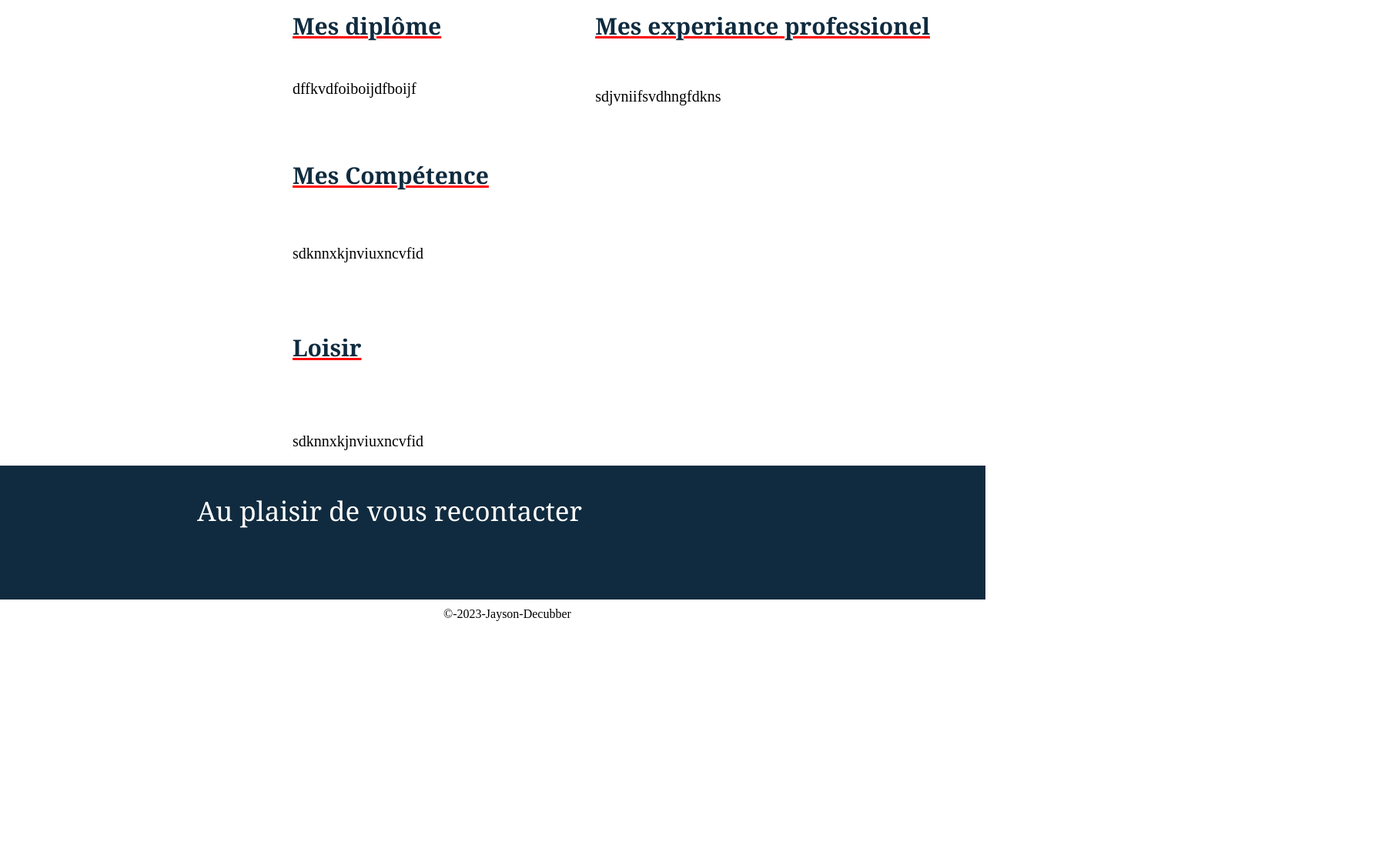
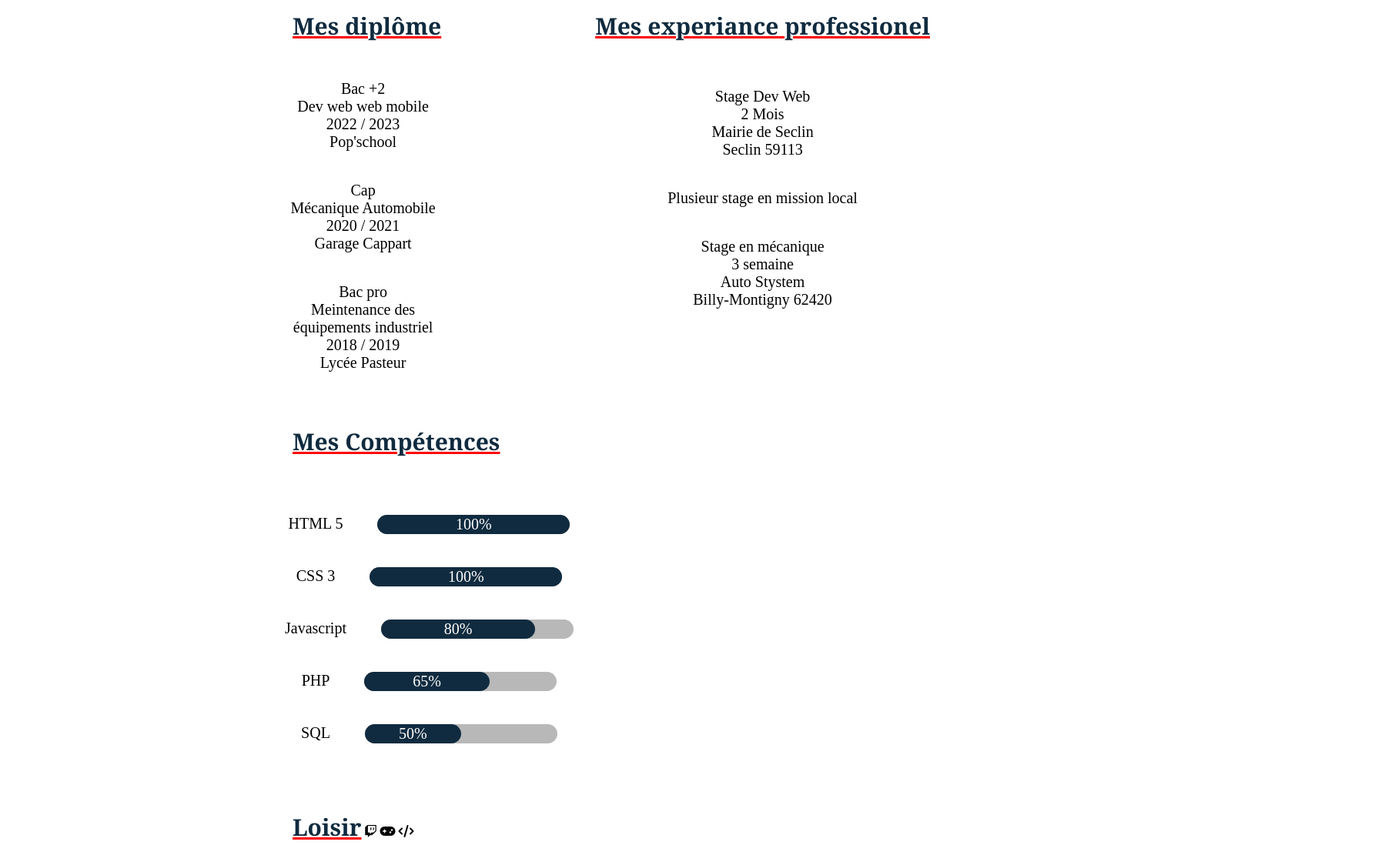
Before and after one commit to mester-Json/Mon-cv, a plain HTML site: page index.html in a window 1280 px wide. Shown: the part 1053-2151 px from the top of the page at 77% size, 1812 px wide, since content can reach past the window. Before the commit the page ends 1862 px from the top, so only its background shows below. Drawn offline with Linux system fonts and the light colour scheme.

Commit message:
modification visuel

```diff
--- a/index.html
+++ b/index.html
@@ -47,26 +47,27 @@
                 </a>
                 <a class="anniv">
                     <p>
-
+                        05 / 08 / 2002
                     </p>
                 </a>
                 <a class="tel">
                     <p>
-
+                        07 63 88 03 95
                     </p>
                 </a>
                 <a class="mail">
                     <p>
+                        Decubberjayson@gmail.com
                     </p>
                 </a>
                 <a class="adresse">
                     <p>
-
+                        D15 rue ste Cécile Rds Anatole France Apt 3
                     </p>
                 </a>
                 <a class="ville">
                     <p>
-
+                        62420 / Billy-Montigny
                     </p>
                 </a>
                 <a class="github" href="https://github.com/jaysd5?tab=repositories">
@@ -89,31 +90,79 @@
     <div class="bloc">
         <div>
             <h3 id="h3"> Mes diplôme </h3>
-            <a class="experience">
-                <p>dffkvdfoiboijdfboijf</p>
+            <a class="bac2">
+                <p> Bac +2 <br> Dev web web mobile <br> 2022 / 2023 <br> Pop'school</p>
+            </a>
+            <a class="Cap">
+                <p>
+                    Cap <br> Mécanique Automobile <br> 2020 / 2021 <br> Garage Cappart </p>
+                </p>
+            </a>
+            <a class="bac">
+                <p>
+                    Bac pro <br> Meintenance des <br> équipements industriel <br> 2018 / 2019 <br> Lycée Pasteur </p>
+                </p>
             </a>
         </div>
         <div>
             <h4 id="h4"> Mes experiance professionel </h4>
-            <a class="scolaire">
-                <p> sdjvniifsvdhngfdkns </p>
+            <a class="mairie">
+                <p> Stage Dev Web <br> 2 Mois <br> Mairie de Seclin <br> Seclin 59113
+                </p>
+            </a>
+            <a class="mission">
+                <p>
+                    Plusieur stage en mission local
+                </p>
+            </a>
+            <a class="casse">
+                <p>
+                    Stage en mécanique <br> 3 semaine <br> Auto Stystem <br> Billy-Montigny 62420
+                </p>
             </a>
         </div>
     </div>
     <div class="bloc">
         <div>
-            <h5 id="h5"> Mes Compétence </h5>
-            <a class="compétence">
-                <p> sdknnxkjnviuxncvfid </p>
+            <h5 id="h5">Mes Compétences</h5>
+            <a class="Html">
+                <p>HTML 5</p>
+                <div class="progress">
+                    <div class="progress-bar" style="width: 100%;">100%</div>
+                </div>
+            </a>
+            <a class="Css">
+                <p>CSS 3</p>
+                <div class="progress">
+                    <div class="progress-bar" style="width: 100%;">100%</div>
+                </div>
+            </a>
+            <a class="Js">
+                <p>Javascript</p>
+                <div class="progress">
+                    <div class="progress-bar" style="width: 80%;">80%</div>
+                </div>
+            </a>
+            <a class="Php">
+                <p>PHP</p>
+                <div class="progress">
+                    <div class="progress-bar" style="width: 65%;">65%</div>
+                </div>
+            </a>
+            <a class="Sql">
+                <p>SQL</p>
+                <div class="progress">
+                    <div class="progress-bar" style="width: 50%;">50%</div>
+                </div>
             </a>
         </div>
     </div>
     <div class="bloc">
         <div>
             <h6 id="h6"> Loisir </h6>
-            <a class="loisir">
-                <p> sdknnxkjnviuxncvfid </p>
-            </a>
+            <i class="fa-brands fa-twitch"></i>
+            <i class="fa-solid fa-gamepad"></i>
+            <i class="fa-solid fa-code"></i>
         </div>
     </div>
     <div class="bloc-footer">
@@ -121,7 +170,7 @@
             <p> Au plaisir de vous recontacter </p>
         </a>
         <div>
-            <a href="#" id="openModal" class="Mail-footer"></a>
+            <a href="#" id="openModal" class="Mail-footer">Decubberjayson@gmail.com</a>
         </div>
 
         <!-- Modal -->
@@ -139,11 +188,11 @@
                 <i id="closeModal" class="fa-solid fa-xmark"></i>
             </div>
         </div>
-        <a href="tel+ " class="Tel">
+        <a href="tel+330763880395 " class="Tel">
             <p> Cliquer pour appeler </p>
         </a>
         <a class="Telpc">
-            <p></p>
+            <p>07 63 88 03 95</p>
         </a>
     </div>
     <footer>
--- a/style.css
+++ b/style.css
@@ -179,15 +179,19 @@ h4 {
     display: inline-flex;
 }
 
-.experience {
-    margin-left: 380px;
+.bac2 , .Cap , .bac {
+    margin-left: 370px;
     font-size: 20px;
+    justify-content: center;
+    text-align: center;
     display: flex;
 }
 
-.scolaire {
+.mairie , .mission , .casse {
     margin-left: 200px;
     font-size: 20px;
+    justify-content: center;
+    text-align: center;
     display: flex;
 }
 
@@ -200,10 +204,37 @@ h5 {
     display: inline-flex;
 }
 
-.compétence {
-    margin-left: 380px;
+.Html , .Css , .Js , .Php , .Sql {
+    margin-left: 370px;
     font-size: 20px;
+    margin-top: 5px ;
+    justify-content: center;
+    text-align: center;
     display: flex;
+}
+
+.progress {
+    height: 25px;
+    width: 250px;
+    background-color: #b8b8b8;
+    border-radius: 30px;
+    margin-top: 20px;
+    margin-left: 45px;
+    display: flex;
+    align-items: center;
+}
+
+.progress-bar {
+    height: 100%;
+    width: 200px;
+    background-color: #102B3F;
+    color: #ffffff;
+    line-height: 15px;
+    border-radius: 30px;
+    text-align: center;
+    display: flex;
+    justify-content: center;
+    align-items: center;
 }
 
 h6 {
```
